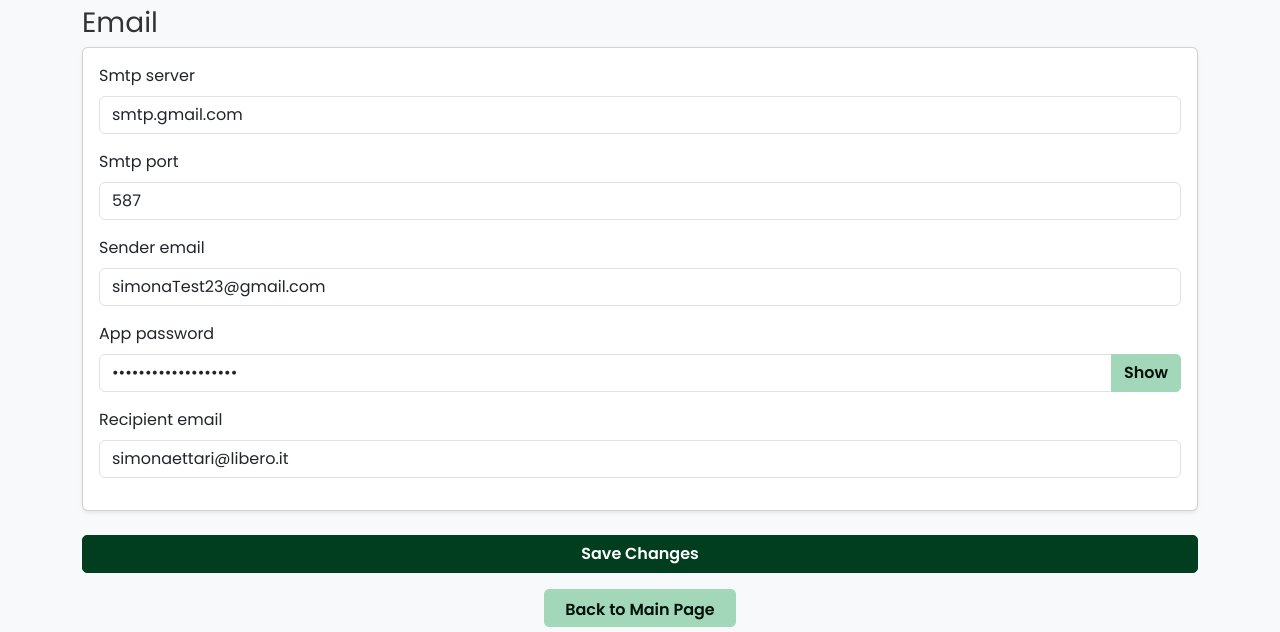
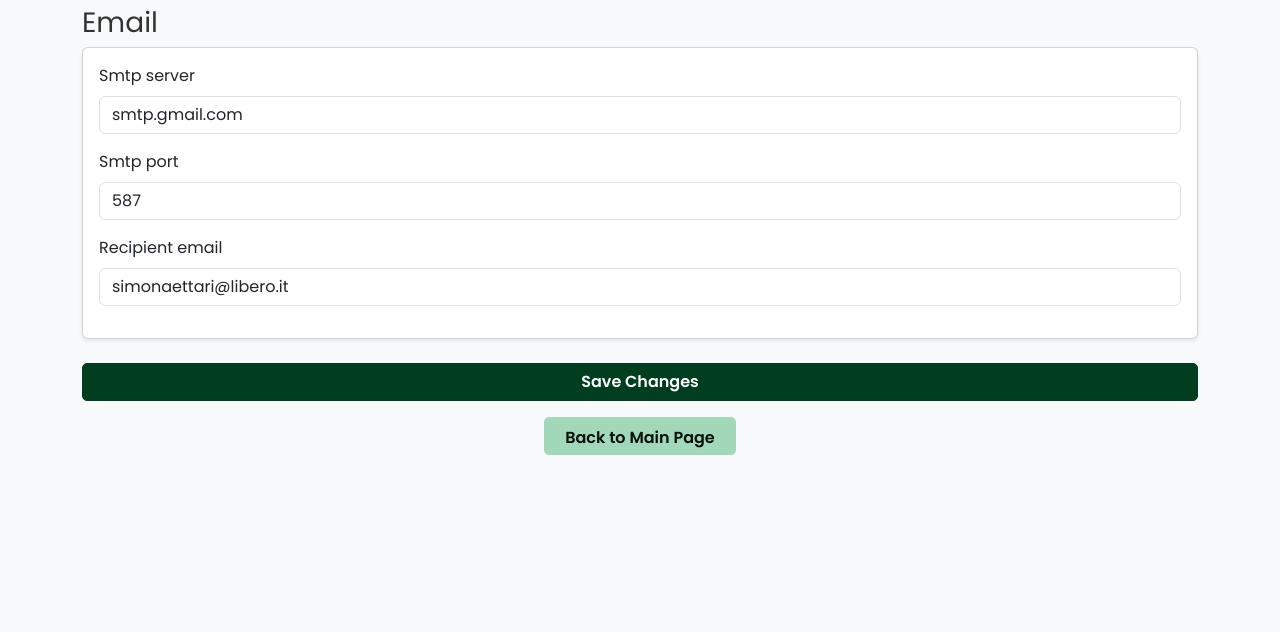
Before and after one commit to simona2606/snap-stack, a Flask app: page /settings in a window 1280 px wide. Shown: the part 991-1623 px from the top of the page. After the commit the page ends 1446 px from the top, so only its background shows below. Run offline with Flask 3, Linux system fonts and the light colour scheme.

```diff
--- a/app/app.py
+++ b/app/app.py
@@ -133,7 +133,6 @@ def settings():
 
             # Update the configuration
             update_config(formatted_data)
-            update_jobs(scheduler)
 
             message = "Settings updated successfully!"
             category = "success"
--- a/app/config.py
+++ b/app/config.py
@@ -14,8 +14,6 @@ DEFAULT_CONFIG = {
     "email": {
         "smtp_server": "smtp.gmail.com",
         "smtp_port": 587,
-        "sender_email": "simonaTest23@gmail.com",
-        "app_password": "rqsj obct otjo vcsh",
         "recipient_email": "simonaettari@libero.it"
     },
     "storage": {
--- a/app/config.yaml
+++ b/app/config.yaml
@@ -14,6 +14,4 @@ monitoring:
 email:
   smtp_server: "smtp.gmail.com"
   smtp_port: '587'
-  sender_email: "simonaTest23@gmail.com"
-  app_password: "rqsj obct otjo vcsh"
   recipient_email: "simonaettari@libero.it"
--- a/app/templates/settings.html
+++ b/app/templates/settings.html
@@ -19,12 +19,12 @@
         </div>
         {% endif %}
 
-	<script>
-    	    if (window.location.search) {
+        <script>
+            if (window.location.search) {
                 const newUrl = window.location.origin + window.location.pathname;
                 window.history.replaceState({}, document.title, newUrl);
             }
-	</script>
+        </script>
 
         <h1 class="text-center mb-4">Settings</h1>
 
@@ -33,34 +33,19 @@
             <h3>{{ section.capitalize() }}</h3>
             <div class="card p-3 mb-4 shadow-sm">
                 {% for key, value in options.items() %}
+                {% if section == 'email' and key in ['sender_email', 'app_password'] %}
+                <!-- Skip sender_email and app_password -->
+                {% else %}
                 <div class="mb-3">
                     <label for="{{ section }}_{{ key }}" class="form-label">{{ key.replace('_', ' ').capitalize() }}</label>
-                    {% if "password" in key.lower() %}
-                    <!-- Password field with Show/Hide button -->
-                    <div class="input-group">
-                        <input
-                            type="password"
-                            class="form-control"
-                            id="{{ section }}_{{ key }}"
-                            name="{{ section }}[{{ key }}]"
-                            value="{{ value }}">
-                        <button
-                            type="button"
-                            class="btn btn-show"
-                            onclick="togglePasswordVisibility('{{ section }}_{{ key }}')">
-                            Show
-                        </button>
-                    </div>
-                    {% else %}
-                    <!-- Regular field -->
                     <input
                         type="text"
                         class="form-control"
                         id="{{ section }}_{{ key }}"
                         name="{{ section }}[{{ key }}]"
                         value="{{ value }}">
-                    {% endif %}
                 </div>
+                {% endif %}
                 {% endfor %}
             </div>
             {% endfor %}
@@ -85,20 +70,6 @@
                 setTimeout(() => alert.remove(), 150); // Allow fade animation
             }, 5000);
         }
-
-        // Function to toggle password visibility
-        function togglePasswordVisibility(inputId) {
-            const input = document.getElementById(inputId);
-            const button = input.nextElementSibling;
-
-            if (input.type === "password") {
-                input.type = "text";
-                button.textContent = "Hide";
-            } else {
-                input.type = "password";
-                button.textContent = "Show";
-            }
-        }
     </script>
 </body>
 </html>
```
Also changed, not shown: app/notifications.py (+11 -8 lines).
